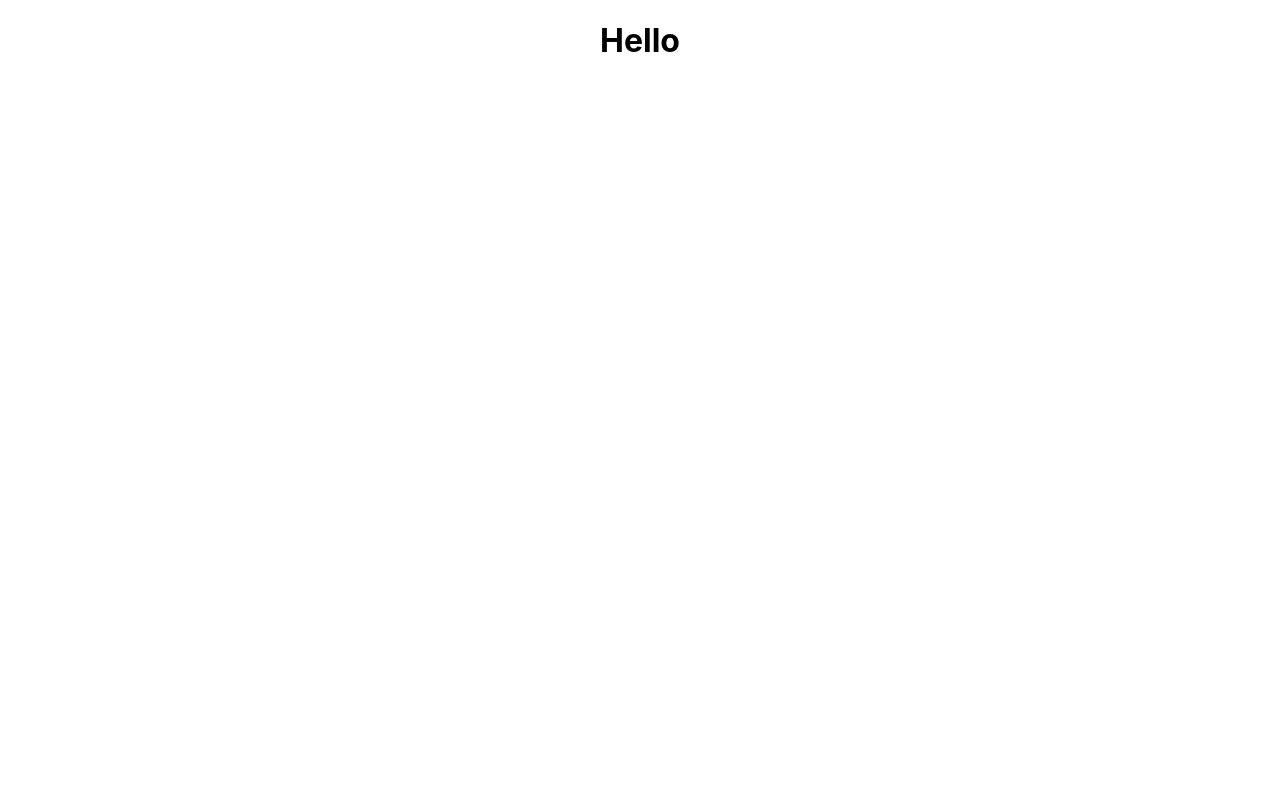
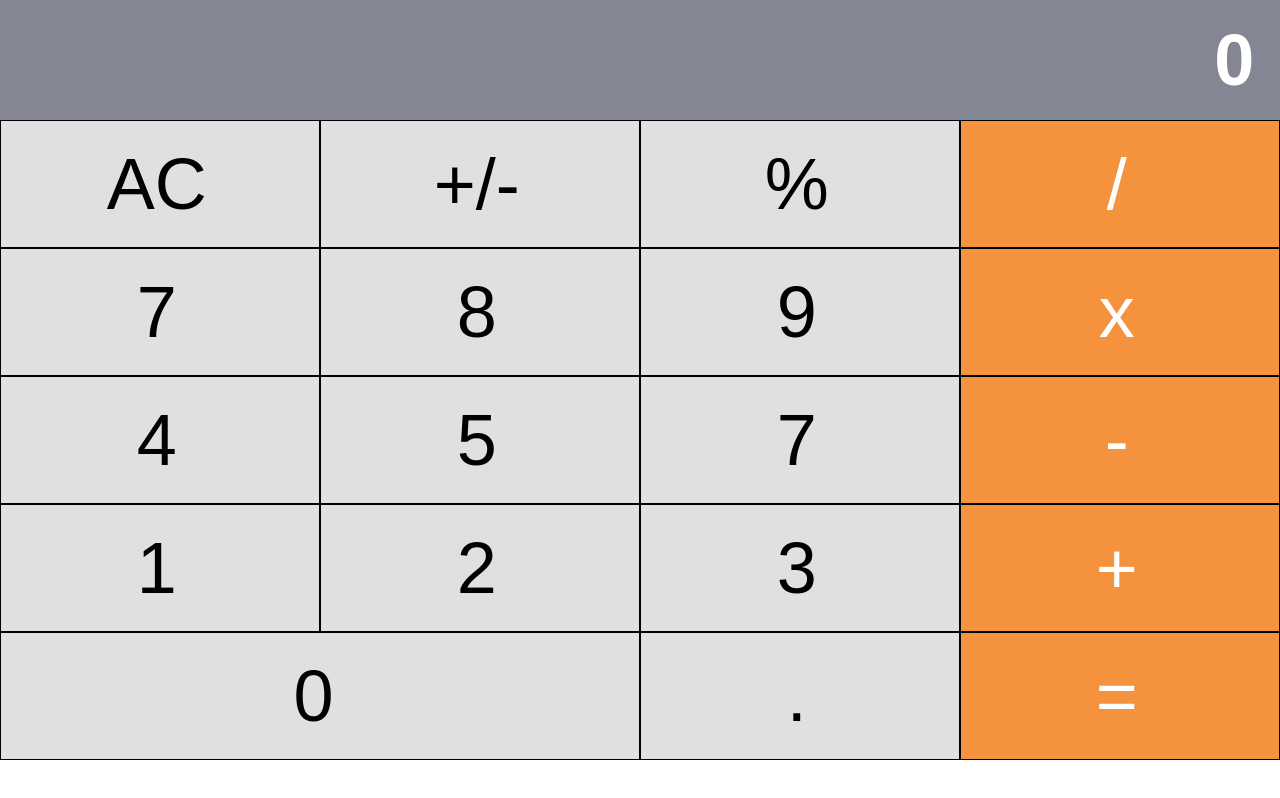
Before and after one commit to admy0101/fe-calculator, a React (Create React App) app: page / in a window 1280 px wide. Built offline with nearby package versions, Linux system fonts and the light colour scheme.

Commit message:
syling css

```diff
--- a/src/App.css
+++ /dev/null
@@ -1,3 +0,0 @@
-.App {
-  text-align: center;
-}
--- a/src/App.js
+++ b/src/App.js
@@ -1,10 +1,11 @@
-import "./App.css";
-import Header from "./Header.js";
+import Header from "./component/Header";
+import Buttons from "./component/Buttons";
 
 function App() {
   return (
     <div className="App">
       <Header />
+      <Buttons />
     </div>
   );
 }
--- a/src/Header.js
+++ /dev/null
@@ -1,4 +0,0 @@
-const Header = () => {
-  return <h1>Hello</h1>;
-};
-export default Header;
--- /dev/null
+++ b/src/component/Buttons.js
@@ -0,0 +1,75 @@
+const Buttons = () => {
+  return (
+    <div className="container-buttons">
+      <div className="component-buttons">
+        <div>
+          <button>AC</button>
+        </div>
+        <div>
+          <button>+/-</button>
+        </div>
+        <div>
+          <button>%</button>
+        </div>
+        <div>
+          <button className="orange">/</button>
+        </div>
+      </div>
+      <div className="component-buttons">
+        <div>
+          <button>7</button>
+        </div>
+        <div>
+          <button>8</button>
+        </div>
+        <div>
+          <button>9</button>
+        </div>
+        <div>
+          <button className="orange">x</button>
+        </div>
+      </div>
+      <div className="component-buttons">
+        <div>
+          <button>4</button>
+        </div>
+        <div>
+          <button>5</button>
+        </div>
+        <div>
+          <button>7</button>
+        </div>
+        <div>
+          <button className="orange">-</button>
+        </div>
+      </div>
+      <div className="component-buttons">
+        <div>
+          <button>1</button>
+        </div>
+        <div>
+          <button>2</button>
+        </div>
+        <div>
+          <button>3</button>
+        </div>
+        <div>
+          <button className="orange">+</button>
+        </div>
+      </div>
+      <div className="component-buttons">
+        <div className="add">
+          <button>0</button>
+        </div>
+        <div>
+          <button>.</button>
+        </div>
+        <div>
+          <button className="orange">=</button>
+        </div>
+      </div>
+    </div>
+  );
+};
+
+export default Buttons;
--- /dev/null
+++ b/src/component/Header.js
@@ -0,0 +1,8 @@
+const Header = () => {
+  return (
+    <div className="header">
+      <h1>0</h1>
+    </div>
+  );
+};
+export default Header;
--- a/src/index.css
+++ b/src/index.css
@@ -1,8 +1,9 @@
-body {
+body, * {
   margin: 0;
-  font-family: -apple-system, BlinkMacSystemFont, 'Segoe UI', 'Roboto', 'Oxygen',
-    'Ubuntu', 'Cantarell', 'Fira Sans', 'Droid Sans', 'Helvetica Neue',
-    sans-serif;
+  padding: 0;
+  /* box-sizing: border-box;/ */
+
+    font-family:     sans-serif;
   -webkit-font-smoothing: antialiased;
   -moz-osx-font-smoothing: grayscale;
 }
@@ -11,3 +12,54 @@ code {
   font-family: source-code-pro, Menlo, Monaco, Consolas, 'Courier New',
     monospace;
 }
+
+h1, button{
+   color: white;
+   font-size: 9vh;
+  padding-right: 2%;
+}
+.header {
+  height: 15vh;
+  display: flex;
+  width: 100%;
+  background-color: #858694;
+  flex-direction: row-reverse;
+  align-items: center;
+}
+
+.container-buttons{
+
+
+  display:flex;
+  flex-direction: column;
+}
+
+.component-buttons{
+  width: 100%;
+  display: flex;
+ width: 100%;
+}
+
+.component-buttons > div{
+  width: 25%;
+}
+button{
+  background-color: #e0e0e0;
+  color: black;
+  border: 1px solid black;
+  width: 100%;
+  height: 16vh;
+}
+button:hover{
+  cursor: pointer;
+  opacity: 0.7;
+}
+
+.orange{
+  color: white;
+  background-color: #f5923e ;
+}
+.add{
+  display: inline-flex;
+  flex: 1 0 auto;
+}
--- a/src/reportWebVitals.js
+++ b/src/reportWebVitals.js
@@ -1,6 +1,6 @@
-const reportWebVitals = onPerfEntry => {
+const reportWebVitals = (onPerfEntry) => {
   if (onPerfEntry && onPerfEntry instanceof Function) {
-    import('web-vitals').then(({ getCLS, getFID, getFCP, getLCP, getTTFB }) => {
+    import("web-vitals").then(({ getCLS, getFID, getFCP, getLCP, getTTFB }) => {
       getCLS(onPerfEntry);
       getFID(onPerfEntry);
       getFCP(onPerfEntry);
```
